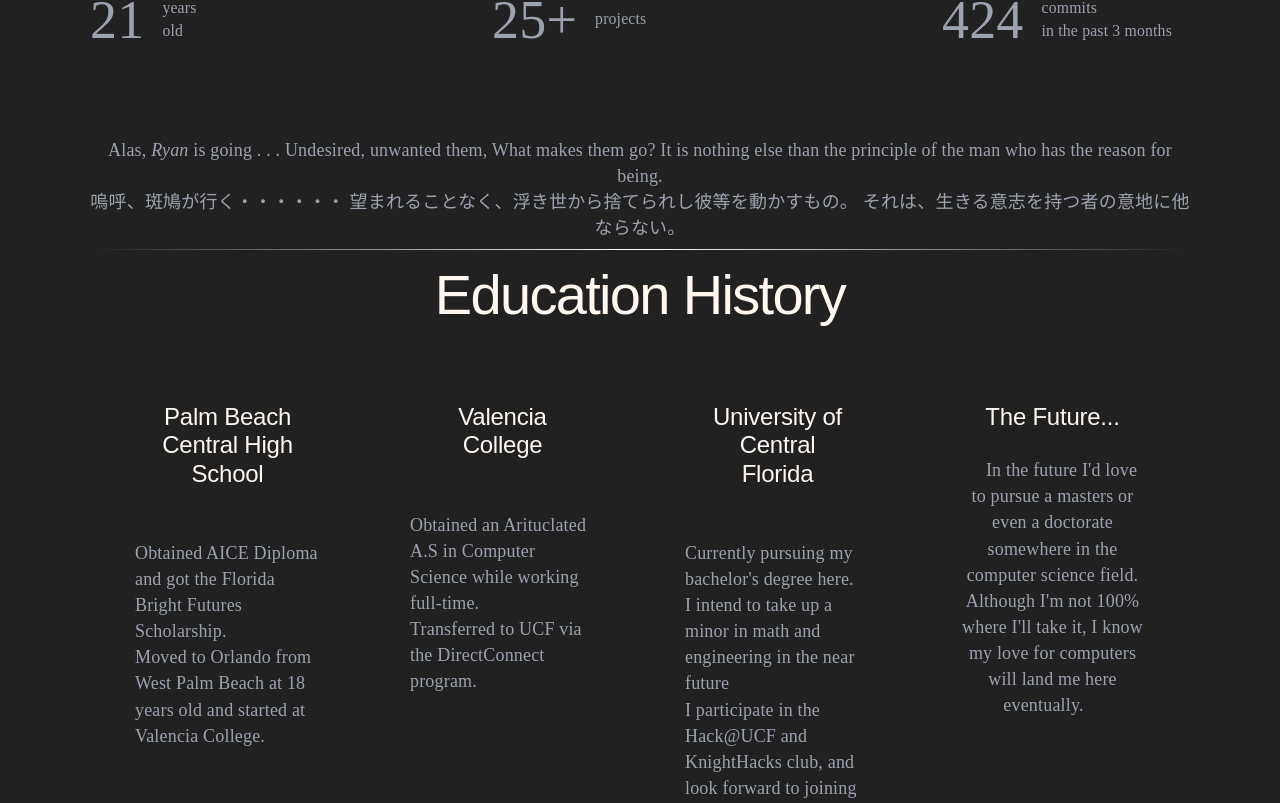
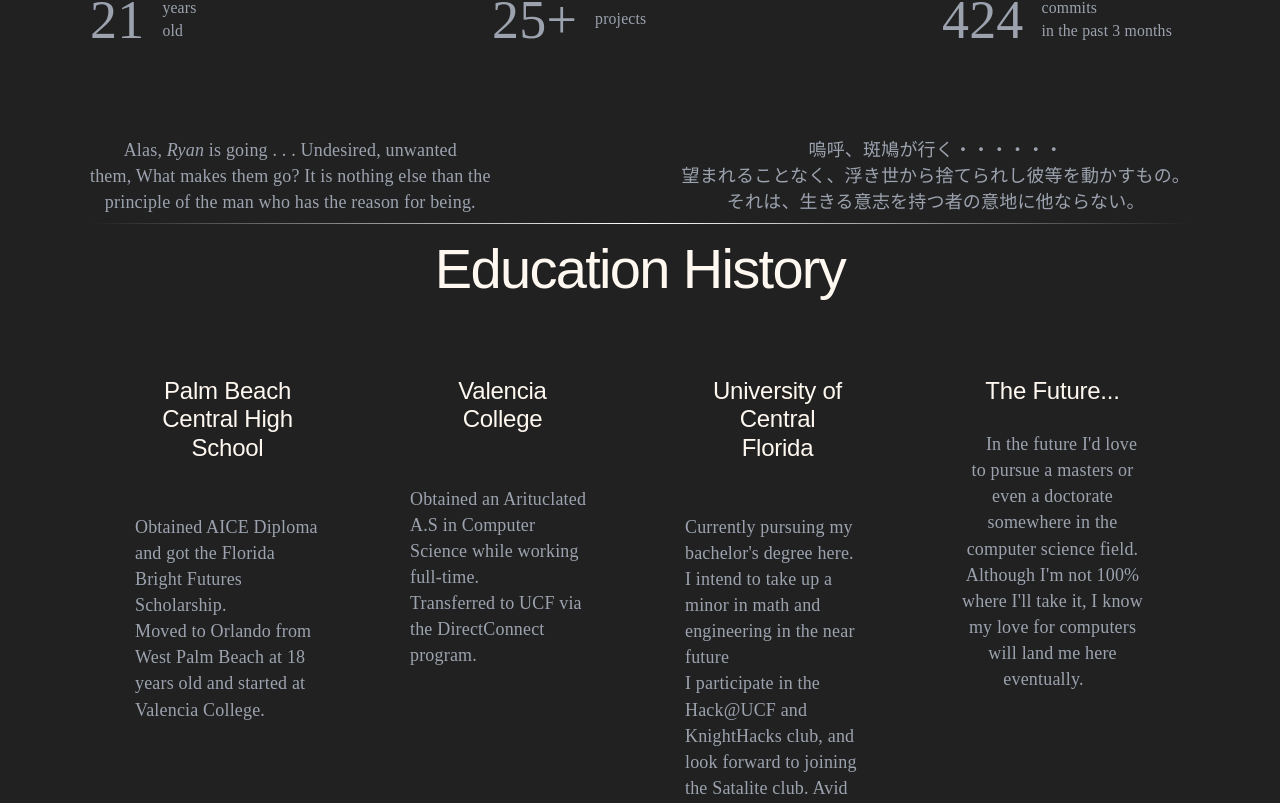
Before and after one commit to rydal05/portfolio-site, a React (Vite) app: page / in a window 1280 px wide. Shown: the part 717-1520 px from the top of the page. Built offline with nearby package versions, Linux system fonts and the light colour scheme.

Commit message:
relocation of quotes into proper components

```diff
--- a/src/pages/home.jsx
+++ b/src/pages/home.jsx
@@ -10,57 +10,78 @@
 import Skills from "/src/sections/prof/skills";
 import Contact from "/src/sections/prof/contact";
 import Deployed from "/src/sections/prof/deployed";
+import Quote from "/src/components/Quote";
 
 function Home() {
 	return (
 		<>
 			<About />
-			<h4>
-				Alas, <i>Ryan</i> is going . . . Undesired, unwanted them, What
-				makes them go? It is nothing else than the principle of the man
-				who has the reason for being.
-				<br/>
-				嗚呼、斑鳩が行く・・・・・・
-				望まれることなく、浮き世から捨てられし彼等を動かすもの。
-				それは、生きる意志を持つ者の意地に他ならない。
-			</h4>
+			<Quote>
+				<ul className="flex justify-between">
+					<li>
+						<ul>
+							<li>
+								Alas, <i>Ryan</i> is going . . . Undesired,
+								unwanted
+							</li>
+							<li>
+								them, What makes them go? It is nothing else
+								than the
+							</li>
+							<li>
+								principle of the man who has the reason for
+								being.
+							</li>
+						</ul>
+					</li>
+					<li>
+						<ul>
+							<li>嗚呼、斑鳩が行く・・・・・・</li>
+							<li>
+								望まれることなく、浮き世から捨てられし彼等を動かすもの。
+							</li>
+							<li>
+								それは、生きる意志を持つ者の意地に他ならない。
+							</li>
+						</ul>
+					</li>
+				</ul>
+			</Quote>
 			<hr className="m-20" />
 
 			<Education />
-			<h4>
+			<Quote>
 				I will not die until I achieve something. Even though the ideal
 				is high, I never give in. Therefore, I never die with regrets.
-				<br />
-
-			</h4>
+			</Quote>
 			<hr className="m-20" />
 
 			<Portfolio />
-			<h4>
+			<Quote>
 				What everyone wants is but a helping hand. Just enough to save
 				them from the abyss.
-			</h4>
+			</Quote>
+			<hr className="m-20" />
+
+			<Deployed />
+			<Quote></Quote>
 			<hr className="m-20" />
 
 			<Skills />
-			<h4>
+			<Quote>
 				Even if it seems certain that you will lose, retaliate. Neither
 				wisdom nor technique has a place in this. A real man does not
 				think of victory or defeat. He plunges recklessly towards an
 				irrational death. By doing this, you will awaken from your
 				dreams.
-			</h4>
+			</Quote>
 			<hr className="m-20" />
 
 			<Contact />
-			<h4>
+			<Quote>
 				Respect, Honesty, Courage, Rectitude, Loyalty, Honour,
 				Benevolence
-			</h4>
-			<hr className="m-20" />
-
-			<Deployed />
-			<h4>hello</h4>
+			</Quote>
 			<hr className="m-20" />
 		</>
 	);
```
